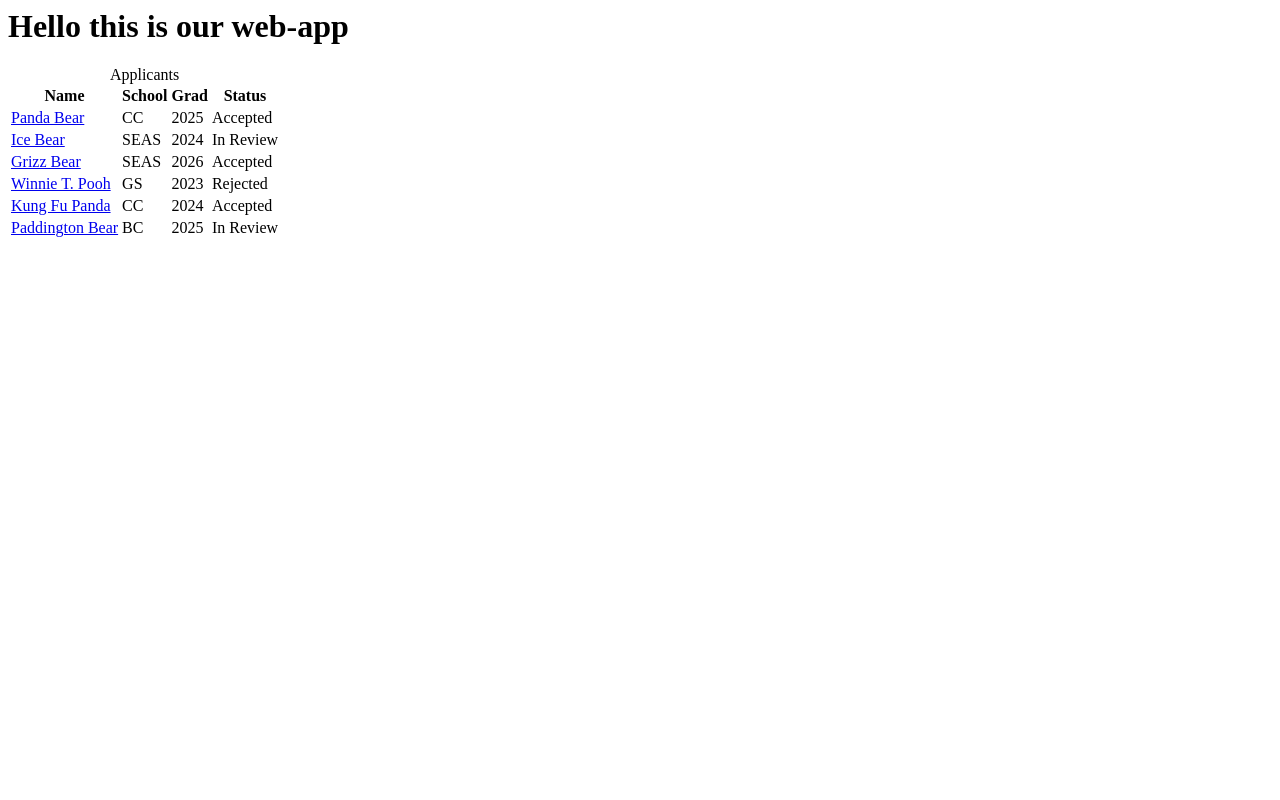
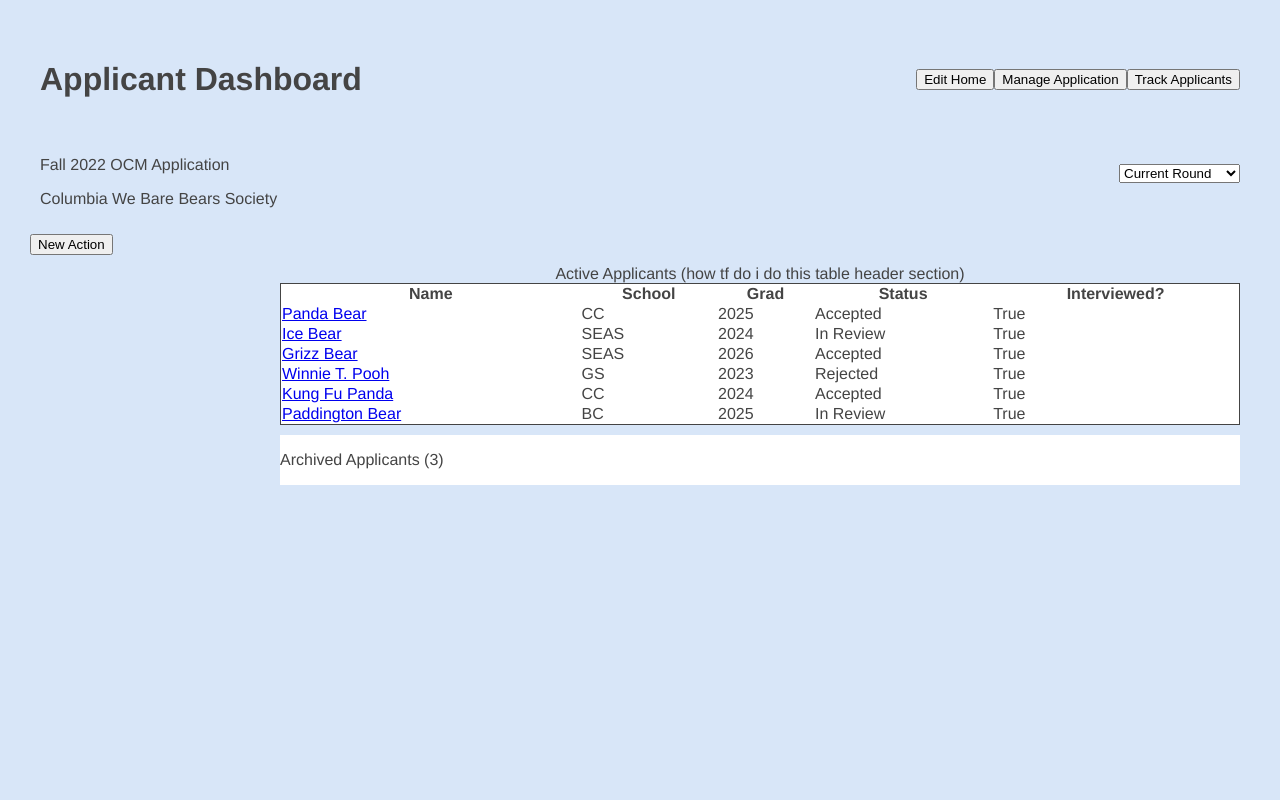
Before and after one commit to kimbotsao/CUclubapps, a Flask app: page /dashboard in a window 1280 px wide. Run offline with Flask 2, Linux system fonts and the light colour scheme.

Commit message:
dashboard skeleton

```diff
--- a/app.py
+++ b/app.py
@@ -3,12 +3,12 @@ from flask import Flask, render_template
 app = Flask(__name__)
 
 applicantData = [
-    {'name':'Panda Bear', 'school':'CC', 'grad':'2025', 'status':'Accepted'},
-    {'name':'Ice Bear', 'school':'SEAS', 'grad':'2024', 'status':'In Review'},
-    {'name':'Grizz Bear', 'school':'SEAS', 'grad':'2026', 'status':'Accepted'},
-    {'name':'Winnie T. Pooh', 'school':'GS', 'grad':'2023', 'status':'Rejected'},
-    {'name':'Kung Fu Panda', 'school':'CC', 'grad':'2024', 'status':'Accepted'},
-    {'name':'Paddington Bear', 'school':'BC', 'grad':'2025', 'status':'In Review'},
+    {'name':'Panda Bear', 'school':'CC', 'grad':'2025', 'status':'Accepted', 'interviewed':True},
+    {'name':'Ice Bear', 'school':'SEAS', 'grad':'2024', 'status':'In Review', 'interviewed':True},
+    {'name':'Grizz Bear', 'school':'SEAS', 'grad':'2026', 'status':'Accepted', 'interviewed':True},
+    {'name':'Winnie T. Pooh', 'school':'GS', 'grad':'2023', 'status':'Rejected', 'interviewed':True},
+    {'name':'Kung Fu Panda', 'school':'CC', 'grad':'2024', 'status':'Accepted', 'interviewed':True},
+    {'name':'Paddington Bear', 'school':'BC', 'grad':'2025', 'status':'In Review', 'interviewed':True},
 ]
 
 
--- /dev/null
+++ b/static/css/dashboard.css
@@ -0,0 +1,72 @@
+body {
+  display: flex;
+  flex-direction: column;
+  background-color: #D8E6F8;
+  margin: 30px;
+  padding: 0;
+  font-family: "Helvetica Neue", Helvetica, Arial, sans-serif;
+  color: #444;
+  }
+
+#header {
+  display: flex;
+  flex-direction: row;
+  justify-content: space-between;
+  align-items: center;
+  /* border: 2px solid;
+  border-color: red; */
+  margin: 10px;
+}
+
+#subheader {
+  display: flex;
+  flex-direction: row;
+  justify-content: space-between;
+  align-items: center;
+  /* border: 2px solid;
+  border-color: purple; */
+  margin: 10px;
+}
+
+#tabs {
+  display: flex;
+  justify-content: right;
+  /* border: 5px solid;
+  border-color: blue; */
+  width: 30%;
+}
+
+#content {
+  display: flex;
+  flex-direction: column;
+  align-items: flex-end;
+  /* border: 2px solid;
+  border-color: red; */
+  margin: 10px;
+}
+
+#archived {
+  /* border: 2px solid;
+  border-color: slateblue; */
+  background-color: white;
+  margin-top: 10px;
+  width: 80%;
+}
+
+table{
+  border: 1px solid;
+  background-color: white;
+  width: 80%;
+  border-collapse: collapse;
+}
+
+.title{
+  /* border: 5px solid;
+  border-color: green; */
+  justify-content: left;
+  width: 30%;
+}
+
+.container {
+  /* border: 1px solid; */
+}
--- a/templates/dashboard.html
+++ b/templates/dashboard.html
@@ -1,15 +1,55 @@
 
 <html>
+  <head>
+    <title>Columbia Club Apps</title>
+    <link rel= "stylesheet" type= "text/css" href= "{{ url_for('static',filename='css/dashboard.css') }}">
+  </head>
+
   <body>
-    <h1>Hello this is our web-app</h1>
-    <div>
+    <!-- HEADER - sticks across pages in full implementation -->
+    <div id="header">
+      <div class="title">
+        <h1>Applicant Dashboard</h1>
+      </div>
+      <div id="tabs">
+          <button class="tablinks">Edit Home</button>
+          <button class="tablinks">Manage Application</button>
+          <button class="tablinks">Track Applicants</button>
+      </div>
+    </div>
+
+    <!-- CLUB INFO AND ROUND FILTERING -->
+    <div id="subheader">
+      <div id="club-info" class="container">
+        <p>Fall 2022 OCM Application</p>
+        <p>Columbia We Bare Bears Society</p>
+      </div>
+
+      <form class="dropdown">
+        <select name="round" id="rounds">
+          <option value="current">Current Round</option>
+          <option value="social">Social Round</option>
+          <option value="technical">Technical Round</option>
+          <option value="all">All Rounds</option>
+        </select>
+      </form>
+    </div>
+
+    <!-- ACTIONS - may need to move inline with applicants -->
+    <div id="action" class="container">
+      <button class="new-action">New Action</button>
+    </div>
+
+    <!-- APPLICANTS -->
+    <div id="content">
       <table>
-        <caption>Applicants</caption>
+        <caption>Active Applicants (how tf do i do this table header section)</caption>
         <tr>
           <th>Name</th>
           <th>School</th>
           <th>Grad</th>
           <th>Status</th>
+          <th>Interviewed?</th>
         </tr>
         {% for n in data %}
           <tr>
@@ -17,9 +57,14 @@
             <td>{{n['school']}}</td>
             <td>{{n['grad']}}</td>
             <td>{{n['status']}}</td>
+            <td>{{n['interviewed']}}</td>
           </tr>
         {% endfor %}
       </table>
+
+      <div id="archived">
+        <p>Archived Applicants (3)</p>
+      </div>
     </div>
 
   </body>
```
